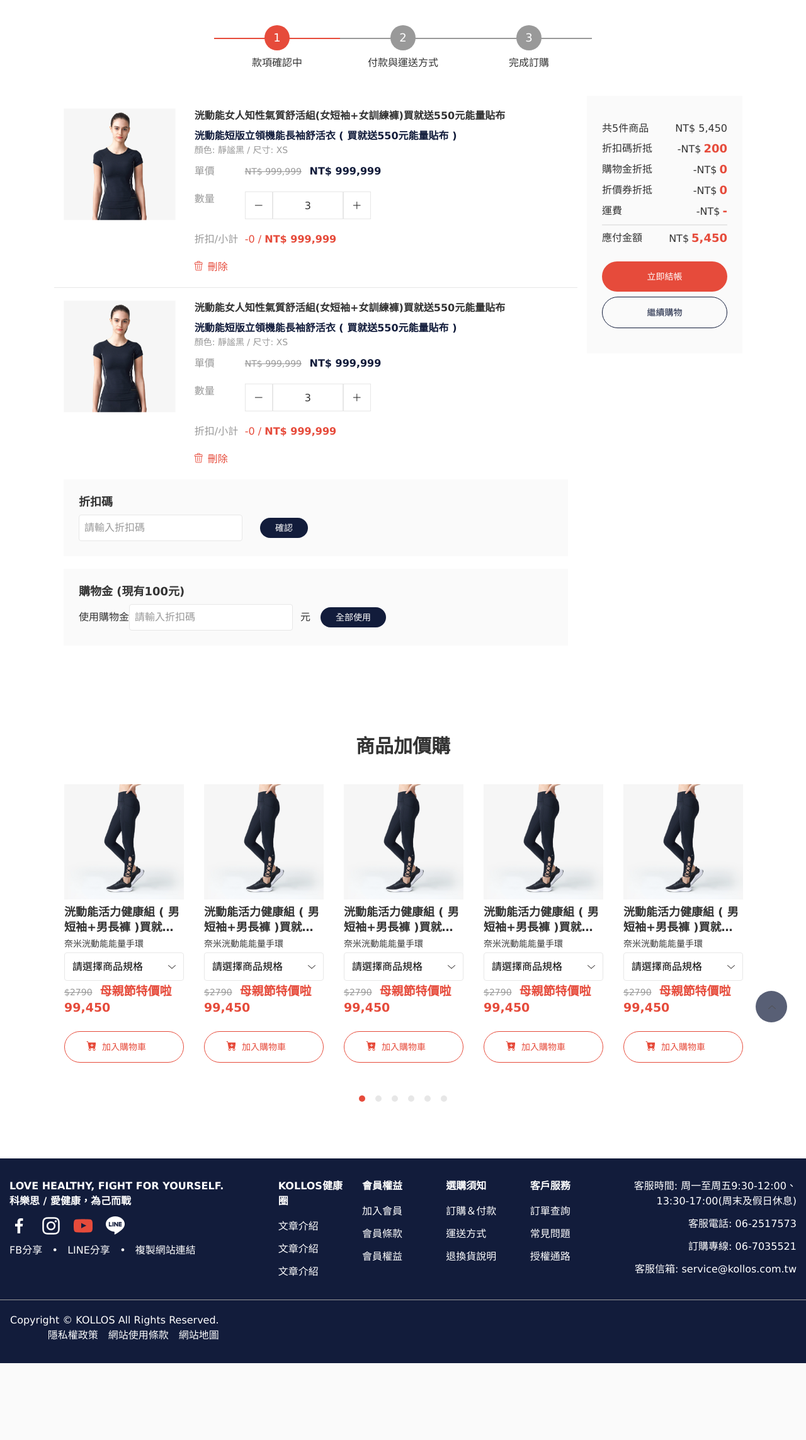
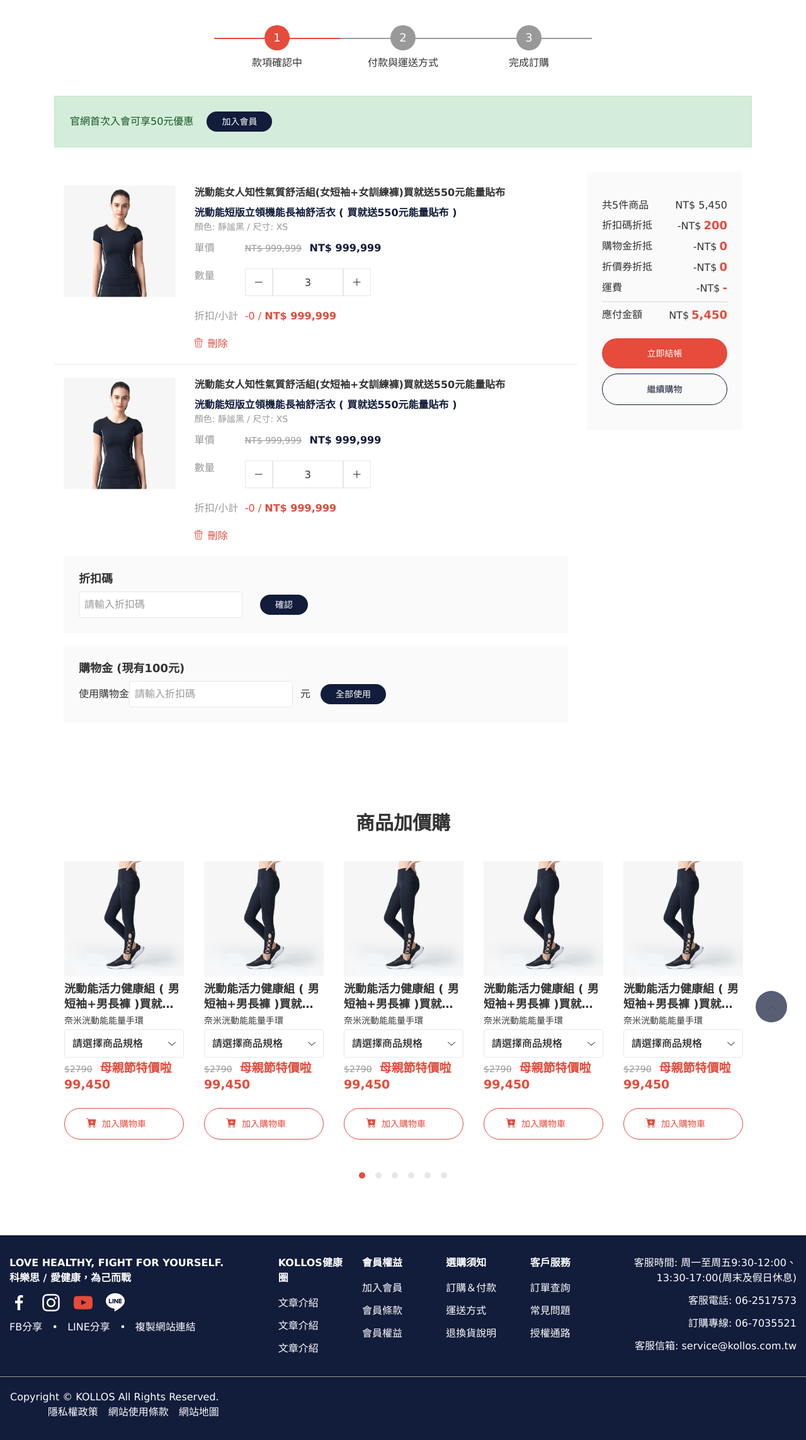
Before and after one commit to smooncake/kolloos, a PHP site: page /cart01.html in a window 1280 px wide. Shown: the part 177-2463 px from the top of the page at 63% size. Before the commit the page ends 2341 px from the top, so only its background shows below. Run offline with PHP 8.4, Linux system fonts and the light colour scheme.

Commit message:
更新加入購物車按鈕與首次加入會員優惠資訊

```diff
--- a/cart01.html
+++ b/cart01.html
@@ -361,6 +361,10 @@
                   <p>完成訂購</p>
                </li>
             </ul>
+            <div class="message message_green text-left">
+               官網首次入會可享50元優惠
+               <span class="btn btn_secondary_small"><a href="register.html">加入會員</a></span>
+            </div>
             <div class="row content">
                <div class="col-lg-9 col-md-12 col-12 bootstrap_default cart_content">
                   <ul class="row cart_block">
--- a/css/common.css
+++ b/css/common.css
@@ -893,6 +893,9 @@
 #btn_top { width: 50px; height: 50px; background: #121C3B; padding: 16px; position: fixed; right: 30px; bottom: -1000px; border-radius: 999px; -moz-border-radius: 999px; -webkit-border-radius: 999px; opacity: 0.7; }
 #btn_top:hover { opacity: 1; }
 
+.addToCartBtn { width: 100%; position: fixed; bottom: 0; z-index: 999; }
+.addToCartBtn a { border-radius: 0px !important; }
+
 .btn_product span:first-child a { width: calc(100% - 8px); /*  margin-right:$padding_2; */ }
 .btn_product span:last-child a { width: calc(100% - 8px); /*  margin-left:$padding_2; */ }
 
--- a/product_detail.html
+++ b/product_detail.html
@@ -761,6 +761,7 @@
          </div>
       </footer>
       <div id="btn_top"><img src="images/arrow_up.png"></div>
+      <div class="btn btn_primary addToCartBtn"><a href="javascript::">加入購物車</a></div>
       <!--END FOOTER-->
       <script type="text/javascript">
          $(document).on('ready', function() {
```
Also changed, not shown: 1 other file.
